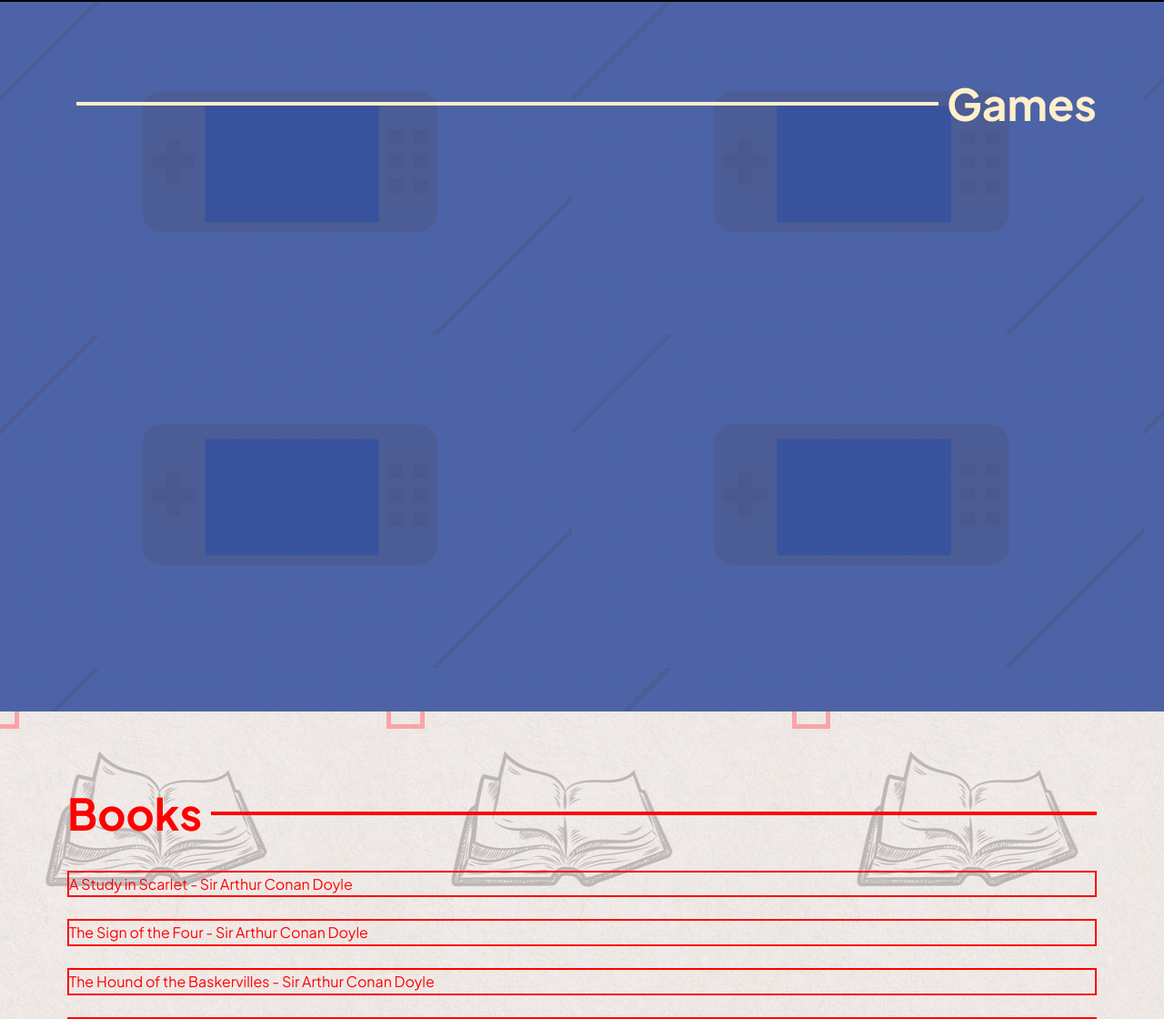
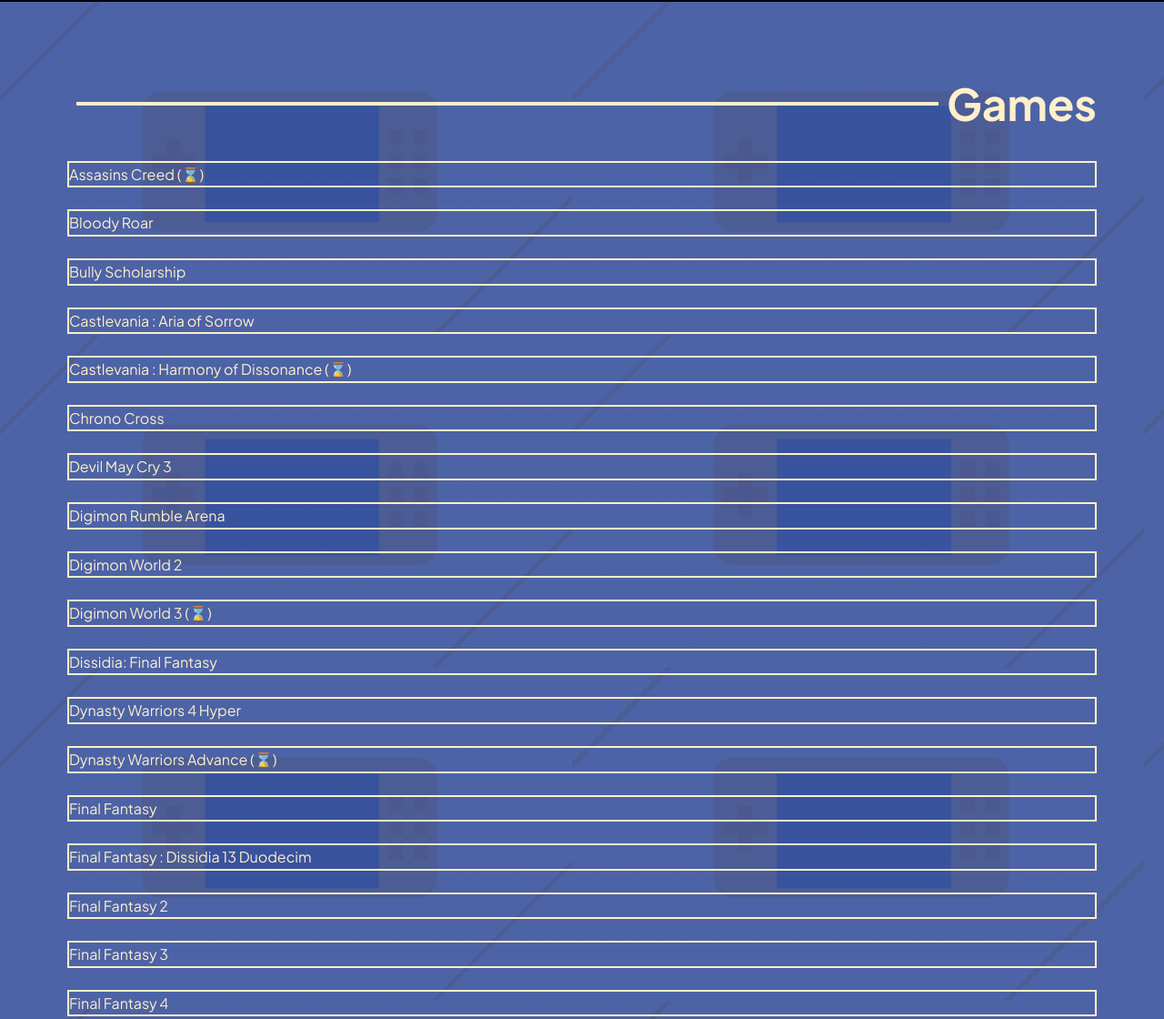
Before and after one commit to sampm092/sampm092.github.io, a plain HTML site: page projects/game.html in a window 1280 px wide. Shown: the part 778-1898 px from the top of the page at 91% size. Drawn offline with Linux system fonts and the light colour scheme.

Commit message:
forgot to add list

```diff
--- a/projects/game.html
+++ b/projects/game.html
@@ -228,6 +228,7 @@
                 });
         }
         loadAndDisplay('novelist.txt', 'novel');
+        loadAndDisplay('gamelist.txt','game');
     </script>
     <script src="../style/index.js"></script>
 </body>
```
